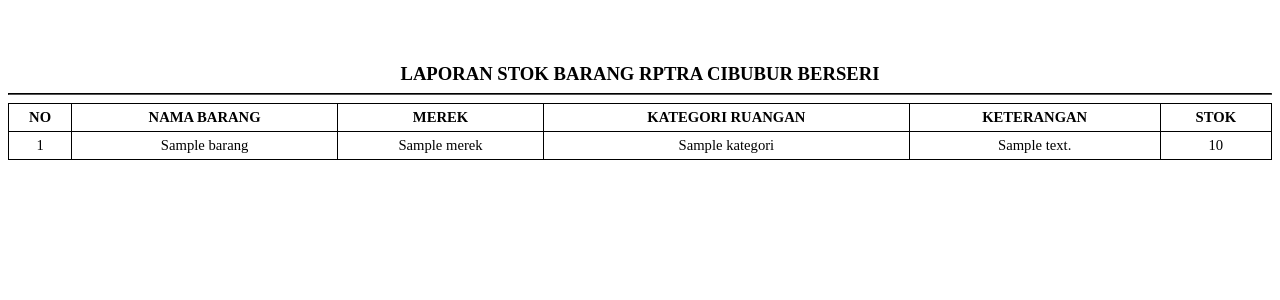
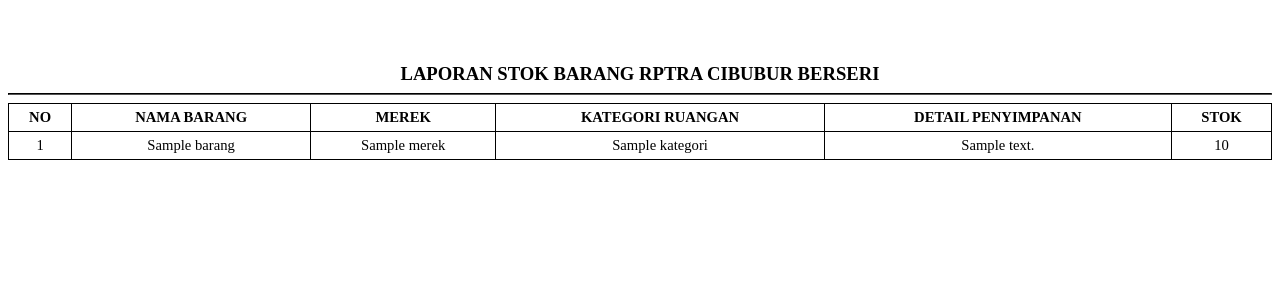
Before and after one commit to sahalassgff/invrptra, a PHP site: page /process/lap_stok_barang.php in a window 1280 px wide. Shown: the top 300 px of the page. Run offline with PHP 8.4, Linux system fonts and the light colour scheme; tables that the repository leaves empty or names only in its code hold one stand-in row (values such as "Sample post").

Commit message:
update detail

```diff
--- a/process/cetak_barang_keluar.php
+++ b/process/cetak_barang_keluar.php
@@ -59,7 +59,7 @@ include ('../config/function.php');
                 <th>NAMA BARANG</th>
                 <th>MEREK</th>
                 <th>KATEGORI RUANGAN</th>
-                <th>KETERANGAN</th>
+                <th>DETAIL PENYIMPANAN</th>
                 <th>JUMLAH</th>
             </tr>
             <?php $n=1; while($row = mysqli_fetch_array($query)): ?>
--- a/process/cetak_barang_keluar_perkategori.php
+++ b/process/cetak_barang_keluar_perkategori.php
@@ -47,7 +47,7 @@ $query = mysqli_query($con, "SELECT x.*, x1.nama_barang, x2.nama_merek, x3.nama_
                     <th>NAMA BARANG</th>
                     <th>MEREK</th>
                     <th>KATEGORI RUANGAN</th>
-                    <th>KETERANGAN</th>
+                    <th>DETAIL PENYIMPANAN</th>
                     <th>JUMLAH</th>
                 </tr>
             </thead>
--- a/process/cetak_barang_keluar_today.php
+++ b/process/cetak_barang_keluar_today.php
@@ -60,7 +60,7 @@ include ('../config/function.php');
                 <th>NAMA BARANG</th>
                 <th>MEREK</th>
                 <th>KATEGORI RUANGAN</th>
-                <th>KETERANGAN</th>
+                <th>DETAIL PENYIMPANAN</th>
                 <th>JUMLAH</th>
             </tr>
             <?php $n=1; while($row = mysqli_fetch_array($query)): ?>
--- a/process/cetak_barang_masuk.php
+++ b/process/cetak_barang_masuk.php
@@ -59,7 +59,7 @@ include ('../config/function.php');
                 <th>NAMA BARANG</th>
                 <th>MEREK</th>
                 <th>KATEGORI RUANGAN</th>
-                <th>KETERANGAN</th>
+                <th>DETAIL PENYIMPANAN</th>
                 <th>JUMLAH</th>
             </tr>
             <?php $n=1; while($row = mysqli_fetch_array($query)): ?>
--- a/process/cetak_barang_masuk_perkategori.php
+++ b/process/cetak_barang_masuk_perkategori.php
@@ -47,7 +47,7 @@ $query = mysqli_query($con, "SELECT x.*, x1.nama_barang, x2.nama_merek, x3.nama_
                     <th>NAMA BARANG</th>
                     <th>MEREK</th>
                     <th>KATEGORI RUANGAN</th>
-                    <th>KETERANGAN</th>
+                    <th>DETAIL PENYIMPANAN</th>
                     <th>JUMLAH</th>
                 </tr>
             </thead>
--- a/process/cetak_barang_masuk_today.php
+++ b/process/cetak_barang_masuk_today.php
@@ -60,7 +60,7 @@ include ('../config/function.php');
                 <th>NAMA BARANG</th>
                 <th>MEREK</th>
                 <th>KATEGORI RUANGAN</th>
-                <th>KETERANGAN</th>
+                <th>DETAIL PENYIMPANAN</th>
                 <th>JUMLAH</th>
             </tr>
             <?php $n=1; while($row = mysqli_fetch_array($query)): ?>
--- a/process/lap_barang_keluar.php
+++ b/process/lap_barang_keluar.php
@@ -62,7 +62,7 @@ include ('../config/function.php');
                 <th>NAMA BARANG</th>
                 <th>MEREK</th>
                 <th>KATEGORI RUANGAN</th>
-                <th>KETERANGAN</th>
+                <th>DETAIL PENYIMPANAN</th>
                 <th>JUMLAH</th>
             </tr>
             <?php $n=1; while($row = mysqli_fetch_array($query)): ?>
--- a/process/lap_barang_masuk.php
+++ b/process/lap_barang_masuk.php
@@ -62,7 +62,7 @@ include ('../config/function.php');
                 <th>NAMA BARANG</th>
                 <th>MEREK</th>
                 <th>KATEGORI RUANGAN</th>
-                <th>KETERANGAN</th>
+                <th>DETAIL PENYIMPANAN</th>
                 <th>JUMLAH</th>
             </tr>
             <?php $n=1; while($row = mysqli_fetch_array($query)): ?>
--- a/process/lap_barang_perkategori.php
+++ b/process/lap_barang_perkategori.php
@@ -69,7 +69,7 @@ include ('../config/function.php');
                 <th>NAMA BARANG</th>
                 <th>MEREK</th>
                 <th>KATEGORI RUANGAN</th>
-                <th>KETERANGAN</th>
+                <th>DETAIL PENYIMPANAN</th>
                 <th>JUMLAH</th>
             </tr>
             <?php $n = 1; while($row = mysqli_fetch_array($query)): ?>
--- a/process/lap_stok_barang.php
+++ b/process/lap_stok_barang.php
@@ -47,7 +47,7 @@ include ('../config/function.php');
                     <th>NAMA BARANG</th>
                     <th>MEREK</th>
                     <th>KATEGORI RUANGAN</th>
-                    <th>KETERANGAN</th>
+                    <th>DETAIL PENYIMPANAN</th>
                     <th>STOK</th>
                 </tr>
             </thead>
--- a/views/laporan/lap_barang_keluar.php
+++ b/views/laporan/lap_barang_keluar.php
@@ -83,7 +83,7 @@
                             <th>NAMA BARANG</th>
                             <th>MEREK</th>
                             <th>KATEGORI RUANAGAN</th>
-                            <th>KETERANGAN</th>
+                            <th>DETAIL PENYIMPANAN</th>
                             <th>JUMLAH</th>
                         </tr>
                     </thead>
--- a/views/laporan/lap_barang_masuk.php
+++ b/views/laporan/lap_barang_masuk.php
@@ -82,7 +82,7 @@
                                 <th>NAMA BARANG</th>
                                 <th>MEREK</th>
                                 <th>KATEGORI RUANGAN</th>
-                                <th>LOKASI PENYIMPANAN</th>
+                                <th>DETAIL PENYIMPANAN</th>
                                 <th>JUMLAH</th>
                             </tr>
                         </thead>
```
